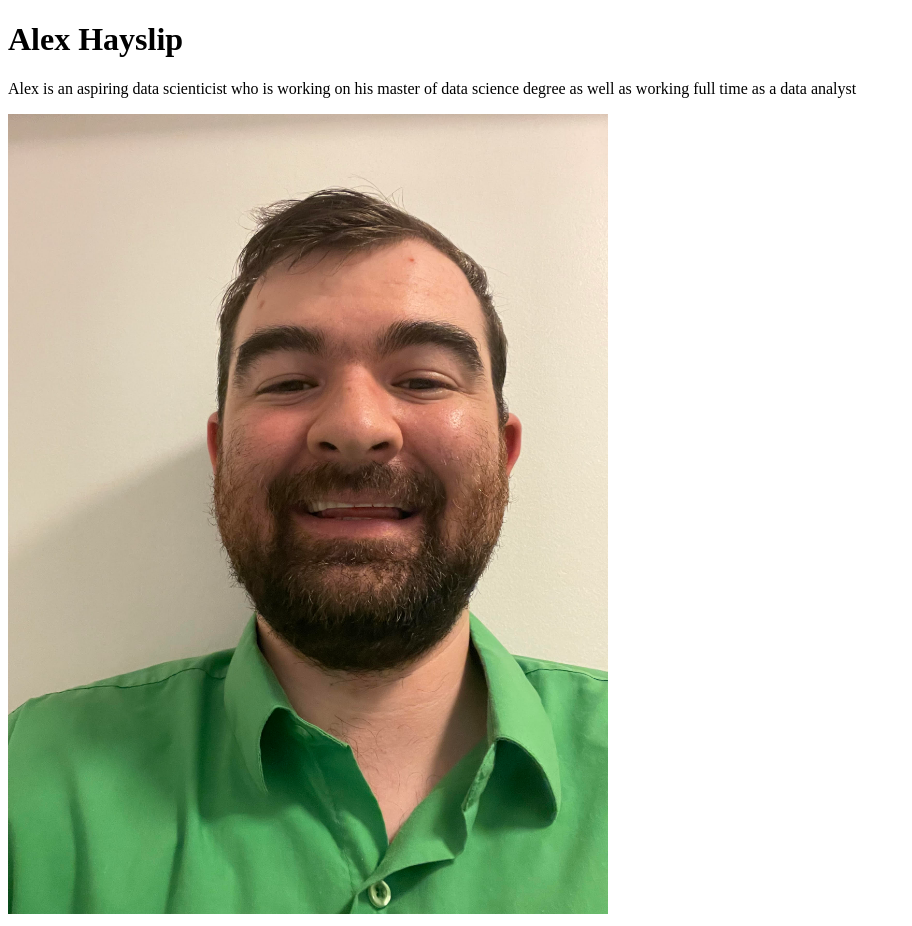
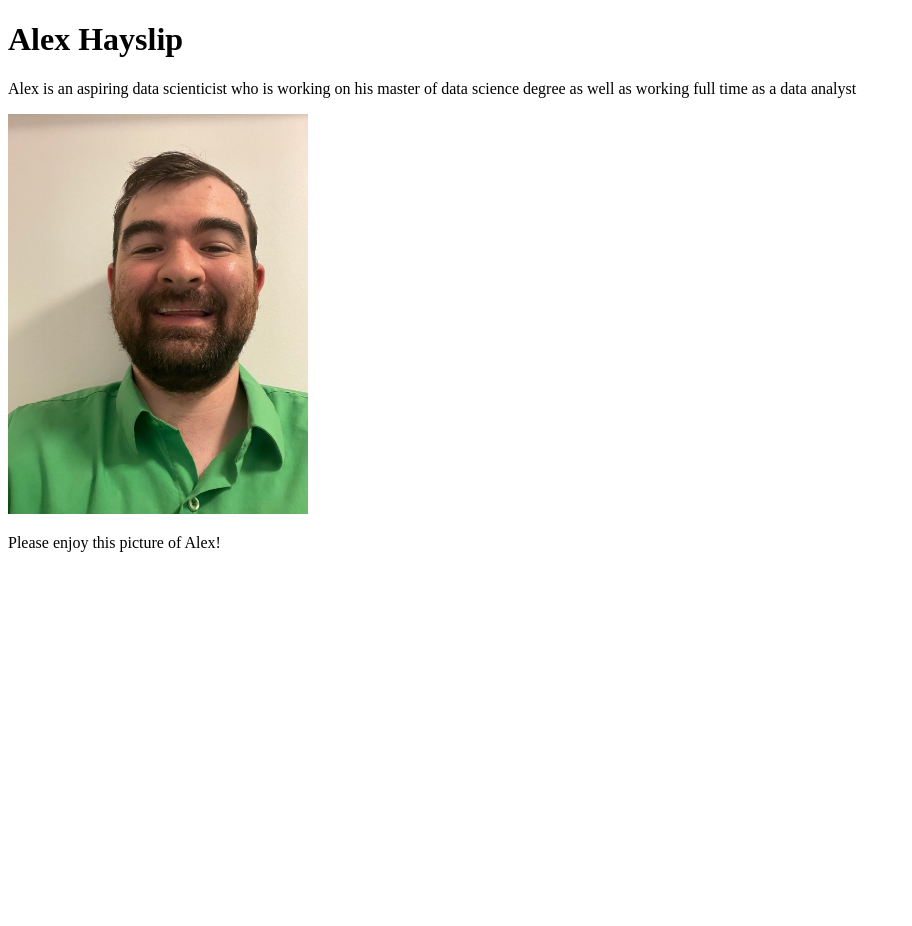
Before and after one commit to alhayslip/portfolio, a plain HTML site: page images/images.html in a window 1280 px wide. Shown: the whole page, without its empty margins (0-912 px from the left). After the commit the page ends 800 px from the top, so only its background shows below. Drawn offline with Linux system fonts and the light colour scheme.

Commit message:
Yet Yet Another Upload
This is another upload

```diff
--- a/images/images.html
+++ b/images/images.html
@@ -10,6 +10,7 @@
     <p>Alex is an aspiring data scienticist who is working on his master of data science degree as well as working full time as a data analyst </p>
     <img src="https://alhayslip.github.io/portfolio/images/alex picture 2.jpg"
        alt="A picture of Alex Hayslip"
-       width="600">
+       width="300">
+    <p>Please enjoy this picture of Alex!<p>
 </body>
 </html>
```
